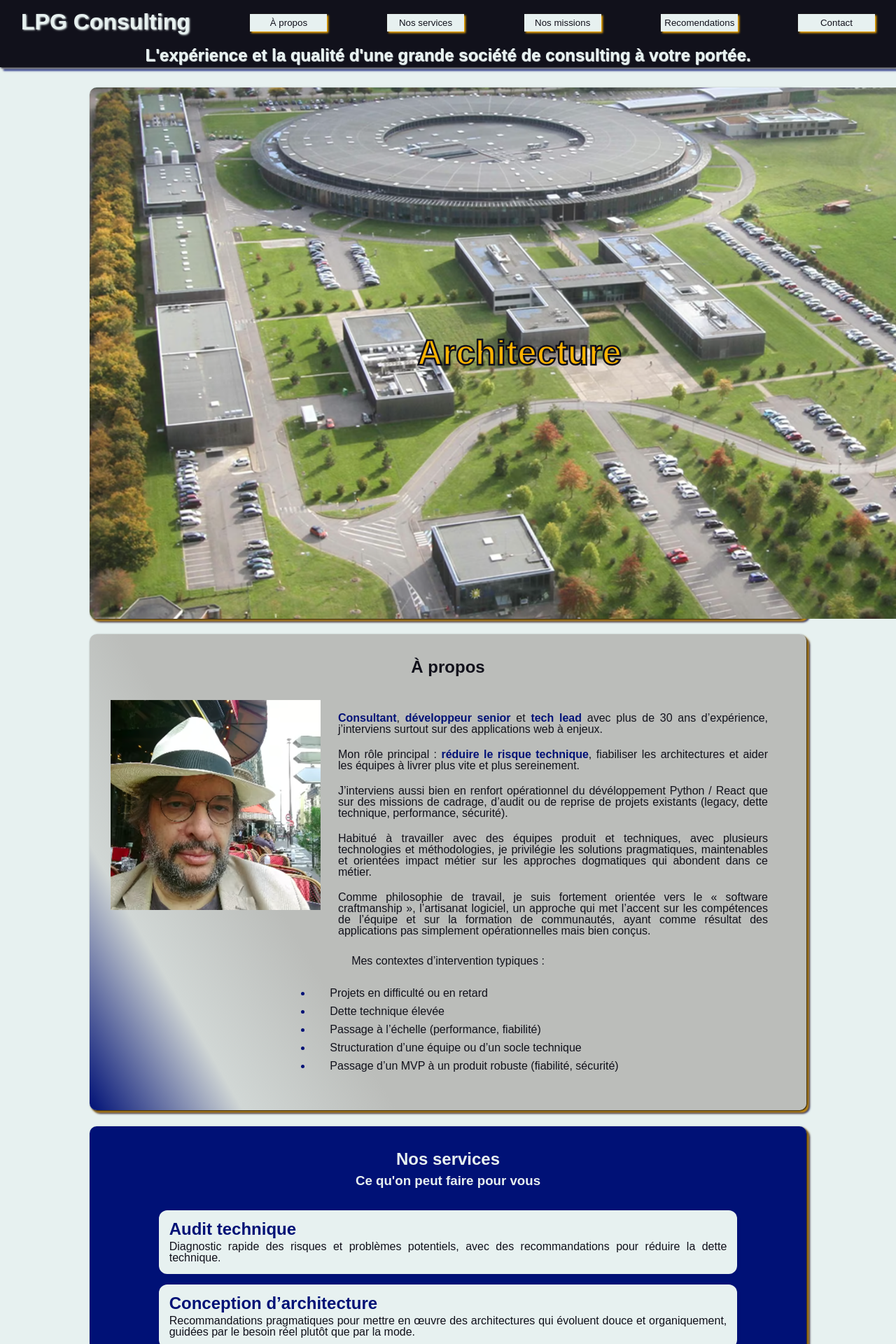
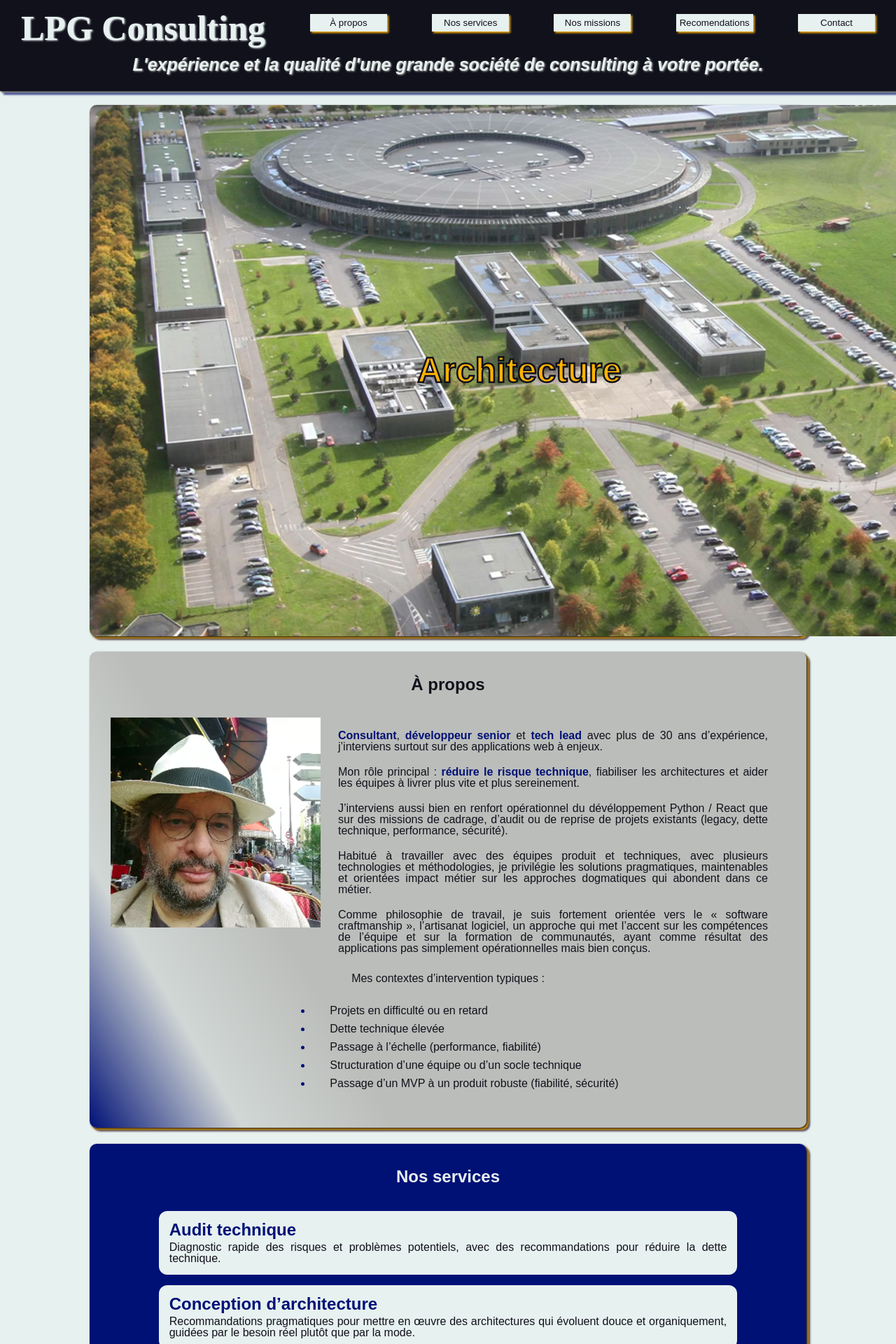
Before and after one commit to sdeorym/mithrandir, a React (Vite) app: page / in a window 1280 px wide. Shown: the top 1920 px of the page at 70% size. Built offline with nearby package versions, Linux system fonts and the light colour scheme; a web font is replaced by a local one.

Commit message:
Reparaciones antes de prepublicación

```diff
--- a/src/Components/Menu.jsx
+++ b/src/Components/Menu.jsx
@@ -55,7 +55,7 @@ function Menu() {
                     />
                 </div>)}
         </div>
-        <h2>L'expérience et la qualité d'une grande société de consulting à votre portée.</h2>
+        <h3>L'expérience et la qualité d'une grande société de consulting à votre portée.</h3>
     </>)
 }
 
--- a/src/Components/Recomendations.jsx
+++ b/src/Components/Recomendations.jsx
@@ -31,7 +31,6 @@ function Recomendations() {
     return (
     <>
         <h2>Recomendations</h2>
-        <h3>Ce qu'ils ont dit de ma performance</h3>
         <div className="quoteBox">
             {quotes.map((q, i) =>
                 <div className="quoting" key={i}>
--- a/src/Components/Services.jsx
+++ b/src/Components/Services.jsx
@@ -53,7 +53,6 @@ function Services() {
     return (
         <>
             <h2>Nos services</h2>
-            <h3>Ce qu'on peut faire pour vous</h3>
             {serve.map((s) =>
                 <div className ="serving" key={s.id}>
                     <Service
--- a/src/DRY/MissionModal.jsx
+++ b/src/DRY/MissionModal.jsx
@@ -23,7 +23,7 @@ return (
             <div className="missionExplain">
                 <p><b>Mission</b><br />{mission.mission}</p>
                 <p><b>Context</b><br />{mission.context}</p>
-                <p><b>Issue</b><br />{mission.issue}</p>
+                <p><b>Problématique</b><br />{mission.issue}</p>
                 <p><b>Rôle</b><br />{mission.role}</p>
                 <p><b>Result</b><br />{mission.result}</p>
                 <p><b>Stack</b><br />{mission.stack}</p>
--- a/src/styles/App.css
+++ b/src/styles/App.css
@@ -55,6 +55,7 @@ header {
 }
 h1 {
   text-shadow: 1.25px 1.25px 2.5px var(--white);
+  font-size:50px;
 }
 #about, #missions, #contact/*, #resumee*/ {
   color: var(--gray-fonts);
@@ -69,7 +70,13 @@ h2, h3 {
   text-align: center;
 }
 h2 {
-  padding: 10px 0px;
+  padding: 10px 0px 30px 0px;
+}
+h3 {
+  font-style:italic;
+  font-size:25px;
+  text-shadow: 1.25px 1.25px 2.5px var(--gray-backs);
+
 }
 #about h2, #contact h2 {
   padding-bottom: 25px;
@@ -89,11 +96,11 @@ section {
   3.5px 3.5px 3.5px var(--gold),
   5px 5px 2.5px var(--blue-fonts-lighter);
   border-radius: 10px;
-  scroll-margin-top: 125px;
+  scroll-margin-top: 150px;
 }
 #slide {
   padding: 0;
-  margin-top: 125px;
+  margin-top: 150px;
 }
 /* Page menu specific styles*/
 header {
@@ -119,6 +126,7 @@ header h2 {
   padding: 0 15px;
 }
 .title {
+  font-family: 'PT Serif';
   padding: 15px;
 }
 .title a {
```
